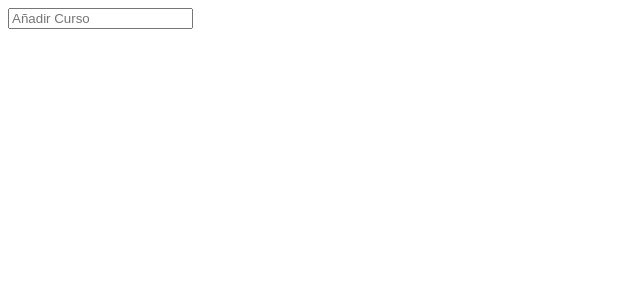
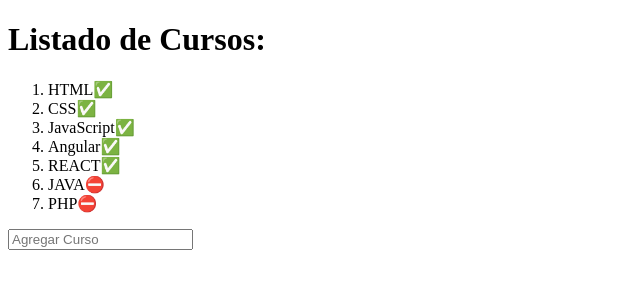
Before and after one commit to RFerreiraN/practicaHookStateReact, a React (Vite) app: page / in a window 1280 px wide. Shown: the top 300 px of the page, without its empty margins (0-640 px from the left). Built offline with nearby package versions, Linux system fonts and the light colour scheme.

Commit message:
practicas

```diff
--- a/src/main.jsx
+++ b/src/main.jsx
@@ -6,12 +6,13 @@
 import { Maps } from './Maps'
 import { Practica } from './practicas/PracticaUseState'
 import { PracticaListado } from './practicas/PracticaListado'
-import { PracticaComuPadreHijo } from './practicas/PracticaListadoPadreHijo/PracticaComuPadreHijo'
+import { ListadoCursos } from './practicas/PracticaListadoPadreHijo/ListadoCursos'
+
 
 
 createRoot(document.getElementById('root')).render(
   <StrictMode>
-      <PracticaComuPadreHijo/>
+      <ListadoCursos/>
   </StrictMode>,
 )
 
--- a/src/practicas/PracticaListado.jsx
+++ b/src/practicas/PracticaListado.jsx
@@ -1,6 +1,6 @@
 import { useState } from "react"
 import { AgregarTarea } from "./AgregarTarea"
-import { PracticaComuPadreHijo } from "./PracticaListadoPadreHijo/PracticaComuPadreHijo"
+
 
 const ItemsNombres = ({ nombre, visto }) => {
   return (
--- /dev/null
+++ b/src/practicas/PracticaListadoPadreHijo/AgregarCurso.jsx
@@ -0,0 +1,28 @@
+import {useState} from 'react';
+
+
+export const AgregarCurso = () => {
+
+  const [curso, setCurso] = useState('');
+
+  const onChangeCurso = (e) => {
+    setCurso(e.target.value)
+    console.log(curso)
+  };
+
+  const onSubmitCurso = (e) => {
+      e.preventDefault()
+
+  }
+
+  return (
+      <form onSubmit={onSubmitCurso}>
+        <input type='text'
+             placeholder='Agregar Curso'
+             value={curso}
+             onChange={onChangeCurso}
+      />
+      </form>
+
+  )
+}
--- a/src/practicas/PracticaListadoPadreHijo/ListadoCursos.jsx
+++ b/src/practicas/PracticaListadoPadreHijo/ListadoCursos.jsx
@@ -1,4 +1,5 @@
 import { useState }  from 'react';
+import { AgregarCurso } from './AgregarCurso';
 
 const Items = ({nombre , visto}) => {
   return(
@@ -18,14 +19,17 @@
   {nombre : 'PHP', visto : false},
 ]
 
+export const ListadoCursos = () => {
 
-export const ListadoCursos = () => {
+  const [cursos, setCursos] = useState(listadoCursos)
+
   return (
     <>
       <h1>Listado de Cursos: </h1>
       <ol>
-
+          {cursos.map( curso => <Items nombre={curso.nombre} visto={curso.visto} key={curso.nombre}/>)}
       </ol>
+      <AgregarCurso/>
     </>
   )
 }
--- a/src/practicas/PracticaListadoPadreHijo/PracticaComuPadreHijo.jsx
+++ /dev/null
@@ -1,19 +0,0 @@
-import {useState} from 'react'
-
-export const PracticaComuPadreHijo = () => {
-
-  const [curso, setCurso] = useState('');
-
-  const onChangeCurso = (event) => {
-    setCurso(event.target.value)
-    console.log(curso)
-  }
-
-  return (
-    <input type='text'
-           placeholder='Añadir Curso'
-           value={curso}
-           onChange={onChangeCurso}
-    />
-  )
-}
```
